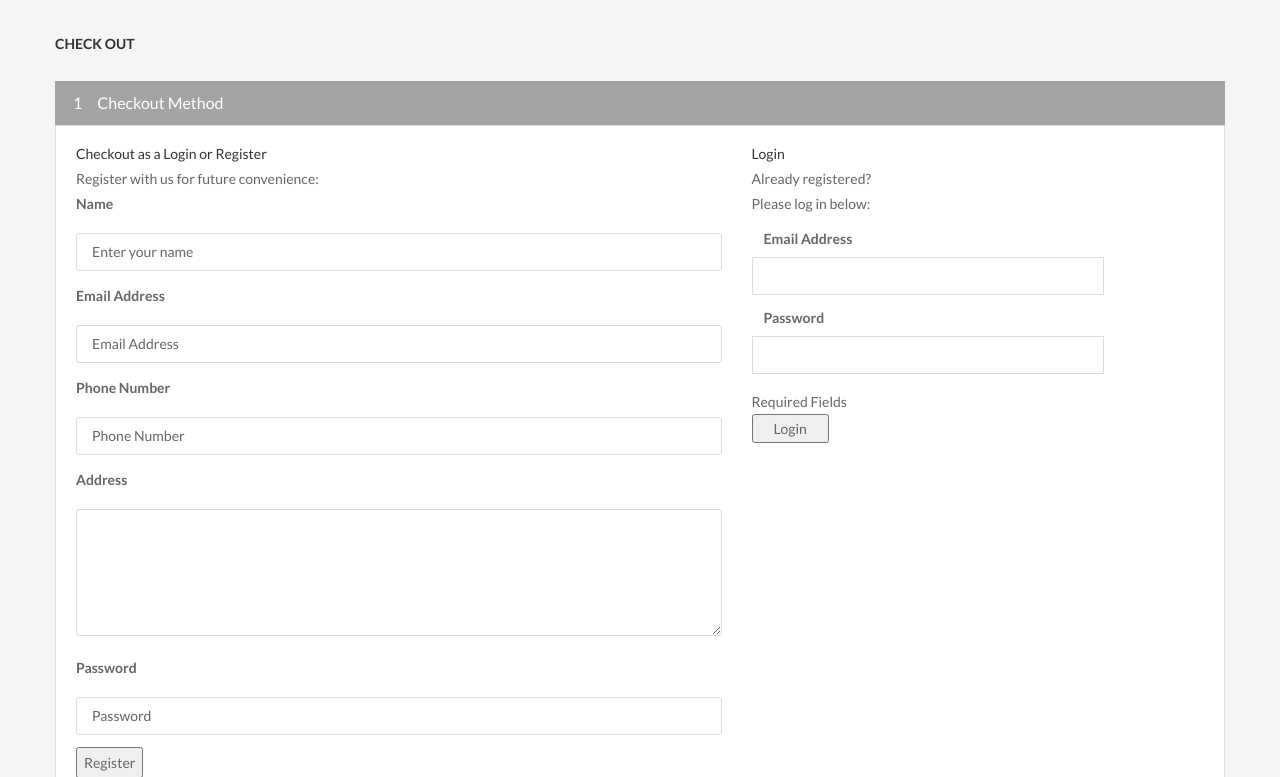
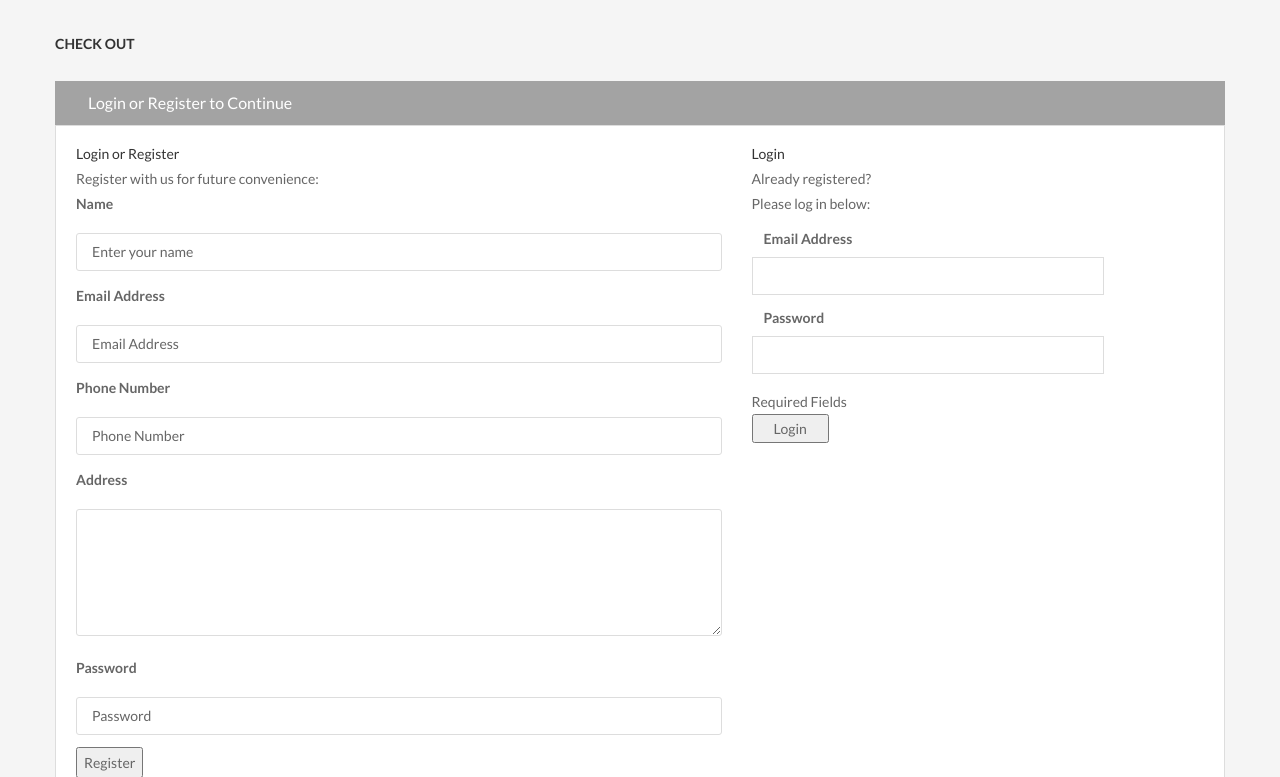
Before and after one commit to ppshobi/Engineeringshop-Ecommerce, a PHP site: page /checkout.php in a window 1280 px wide. Shown: the part 194-971 px from the top of the page. Run offline with PHP 8.4, Linux system fonts and the light colour scheme; data comes from the database, SQL or seed files in the repository; some libraries are stand-ins or nearby versions.

Commit message:
Typo fix chheckout box

```diff
--- a/checkout-box.php
+++ b/checkout-box.php
@@ -1,10 +1,10 @@
 <div class="check-1 checkout-box">
-                    <div class="check-out-click"><span>1</span>Checkout Method</div>
+                    <div class="check-out-click"><span></span>Login or Register to Continue</div>
                     <div class="check-method-content checkout-toggle">
                         <div class="row">
                             <div class="col-md-7">
                                 <div class="method-content-left">
-                                    <div class="color-333">Checkout as a Login or Register</div>
+                                    <div class="color-333"> Login or Register</div>
                                     <div class="method-content-left-bottom">
                                         <p>Register with us for future convenience:</p>
                                         <form method="post" action="#">
```
